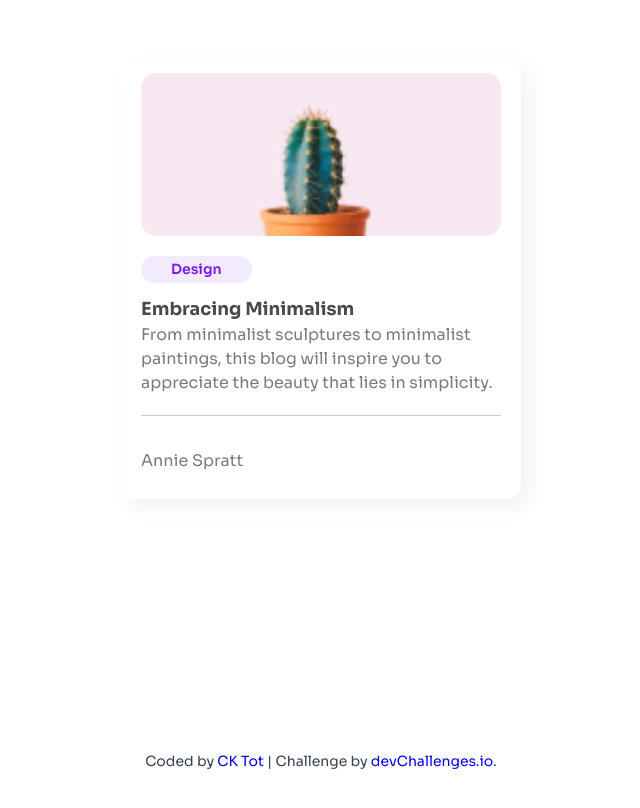
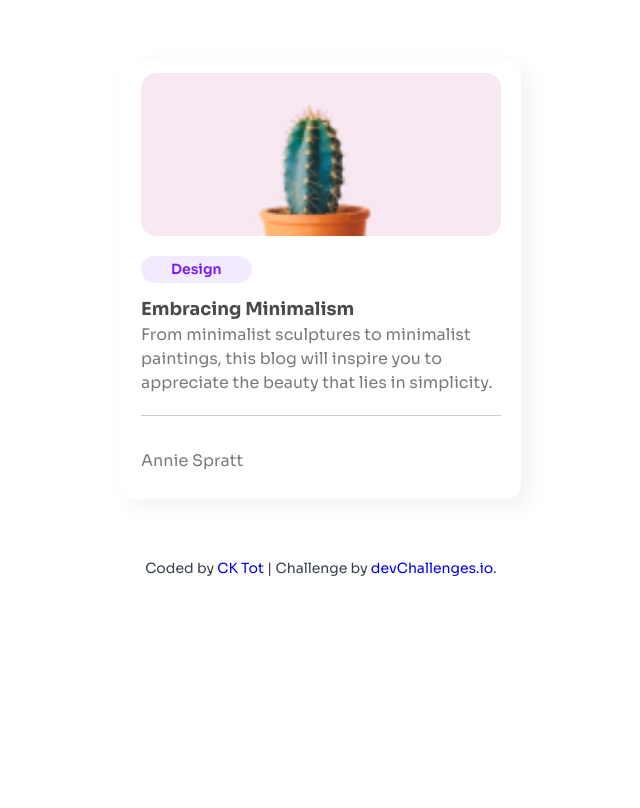
Before and after one commit to CK-Tot/Blog-card, a plain HTML site: page index.html in a window 1280 px wide. Shown: the whole page, without its empty margins (319-959 px from the left). Drawn offline with Linux system fonts and the light colour scheme.

Commit message:
fix flexbox

```diff
--- a/styles.css
+++ b/styles.css
@@ -15,9 +15,6 @@ html {
     font-size: 1.6rem;
     width: 100%;
     height: 100vh;
-    display: flex;
-    flex-direction: column;
-    gap: 3rem;
 
   }
 
```
